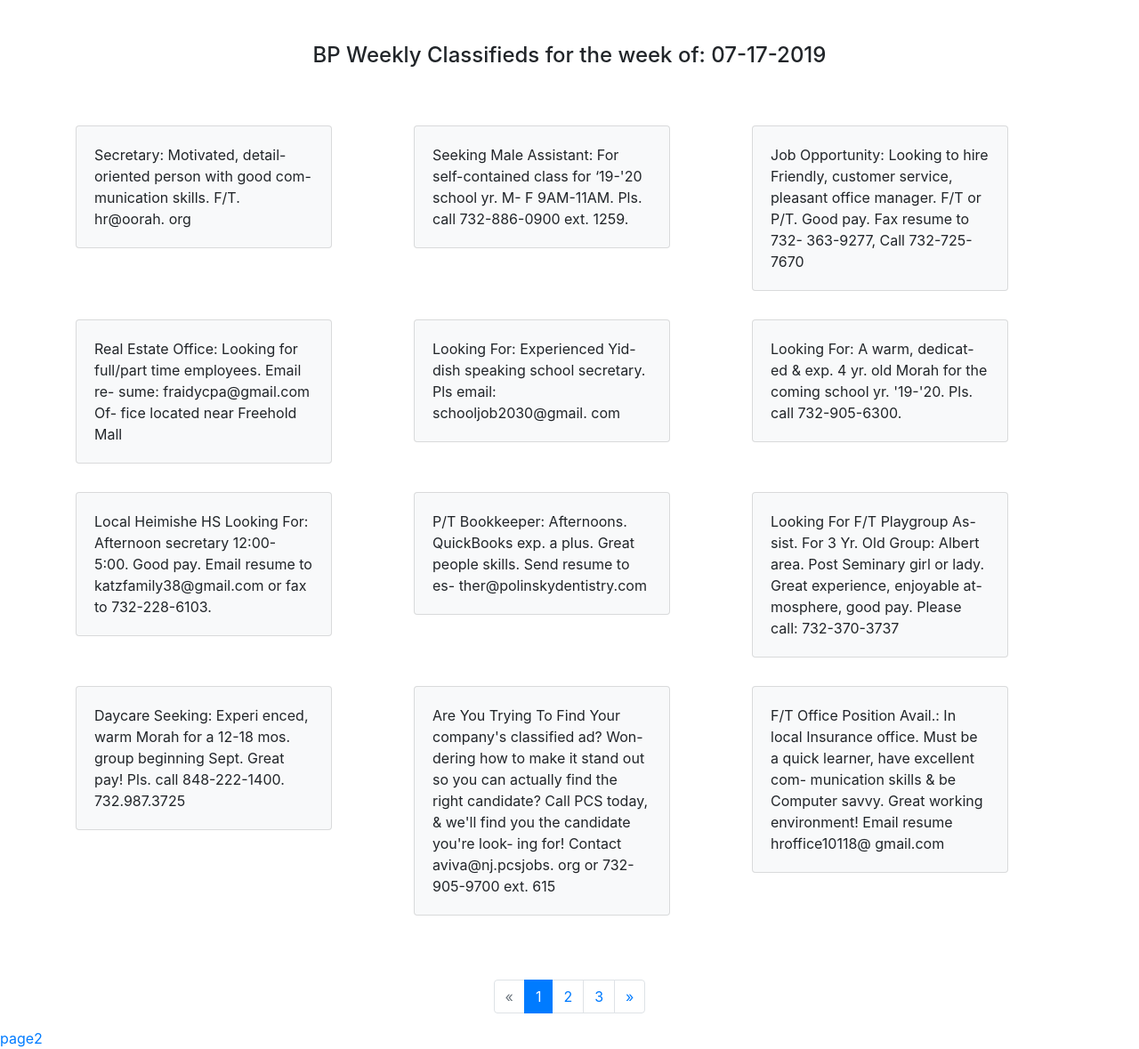
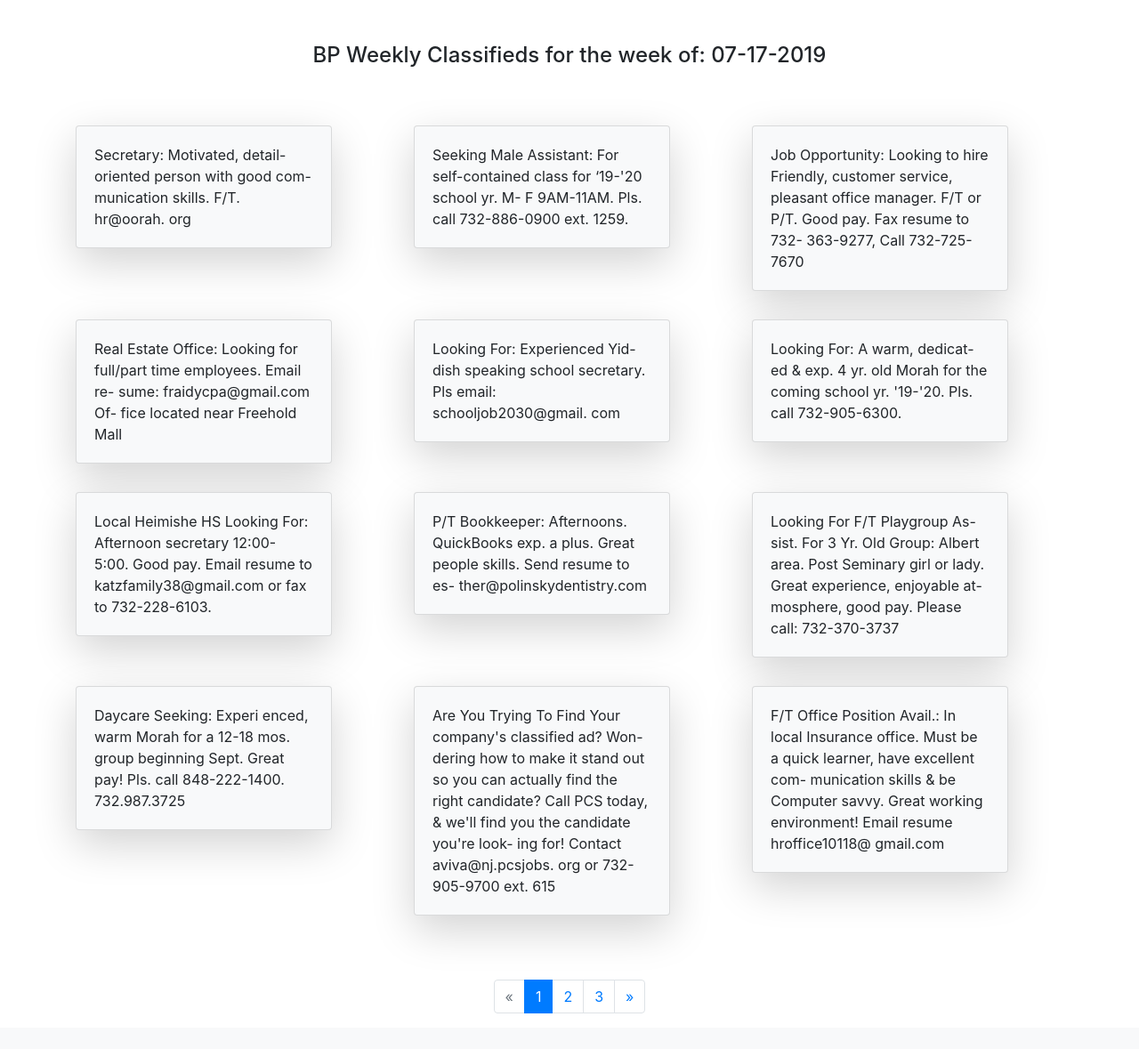
Before and after one commit to afarntrog/searchable-classifieds, a Django app: page / in a window 1280 px wide. Shown: the part 56-1235 px from the top of the page at 89% size. After the commit the page ends 1195 px from the top, so only its background shows below. Run offline with Django 3.2, Linux system fonts and the light colour scheme; data comes from the database, SQL or seed files in the repository; some libraries are stand-ins or nearby versions.

Commit message:
added card shadow

```diff
--- a/weekly_classifieds/templates/weekly_classifieds/index.html
+++ b/weekly_classifieds/templates/weekly_classifieds/index.html
@@ -4,7 +4,7 @@
     <meta charset="UTF-8">
     <meta name="viewport" content="width=device-width, initial-scale=1.0">
     <meta http-equiv="X-UA-Compatible" content="ie=edge">
-    <title>Document</title>
+    <title>BP Classifieds</title>
     <link href="//maxcdn.bootstrapcdn.com/bootstrap/4.1.1/css/bootstrap.min.css" rel="stylesheet" id="bootstrap-css">
     <script src="//maxcdn.bootstrapcdn.com/bootstrap/4.1.1/js/bootstrap.min.js"></script>
     <script src="//cdnjs.cloudflare.com/ajax/libs/jquery/3.2.1/jquery.min.js"></script>
@@ -31,7 +31,7 @@
     <div class="row">
 {% for post in all_posts %}
         <div class="col-sm-4 py-2">
-            <div class="card bg-light mb-3" style="max-width: 18rem;">
+            <div class="card bg-light mb-3 shadow-lg rounded" style="max-width: 18rem;">
                 <div class="card-body">
                     <p class="card-text">{{ post.job_post }}</p>
                 </div>
@@ -77,9 +77,11 @@
 
 
 
+    {% if user.is_authenticated %}
+    <div>
+        <a href="{% url 'admin_index'%}">page2</a>
+    </div>
+    {% endif %}
 
-<div>
-    <a href="{% url 'admin_index'%}">page2</a>
-</div>
 </body>
 </html>
```
